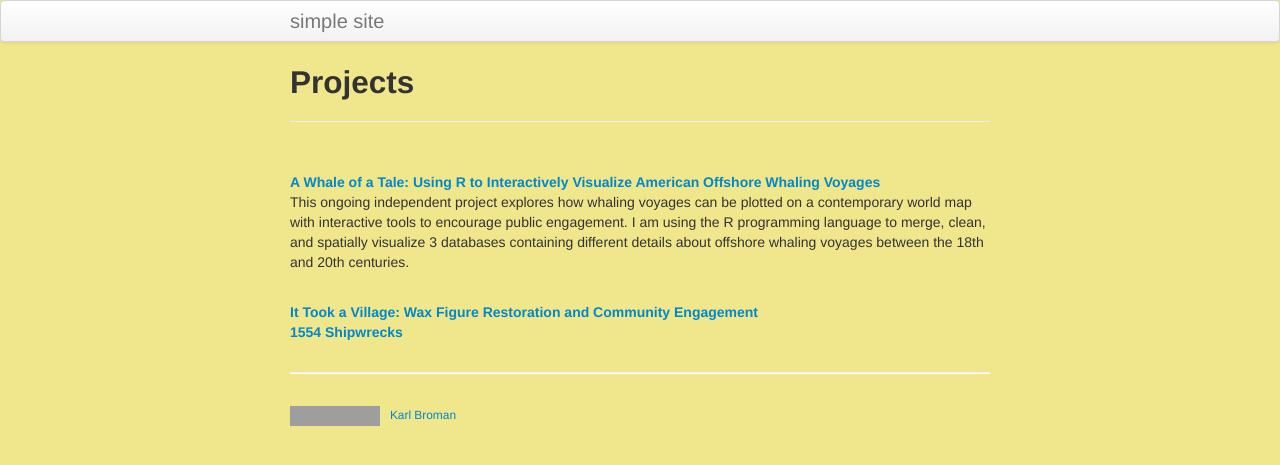
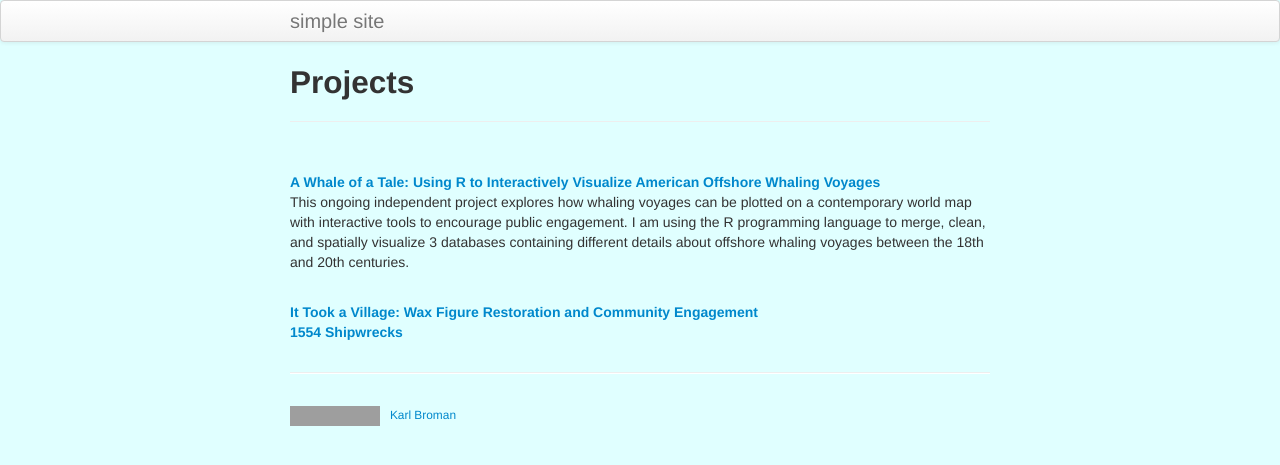
Before and after one commit to IanABarry/IanABarry.github.io, a Jekyll site: the page built from pages/projects.md, in a window 1280 px wide. Shown: the top 465 px of the page. Built offline with Jekyll 4.4.1, drawn with Linux system fonts in a browser that asks for light colours; grey boxes are pictures that could not be loaded.

Commit message:
Changing projects page background color

```diff
--- a/pages/projects.md
+++ b/pages/projects.md
@@ -3,7 +3,7 @@ layout: page
 title: Projects
 permalink: /projects
 ---
-<body style="background-color:khaki;">
+<body style="background-color:LightCyan;">
 
 <br><b><a href="/whaling_voyages">A Whale of a Tale: Using R to Interactively Visualize American Offshore Whaling Voyages</a></b>
 <p>This ongoing independent project explores how whaling voyages can be plotted on a contemporary world map with interactive tools to encourage public engagement. I am using the R programming language to merge, clean, and spatially visualize 3 databases containing different details about offshore whaling voyages between the 18th and 20th centuries.</p>
```
